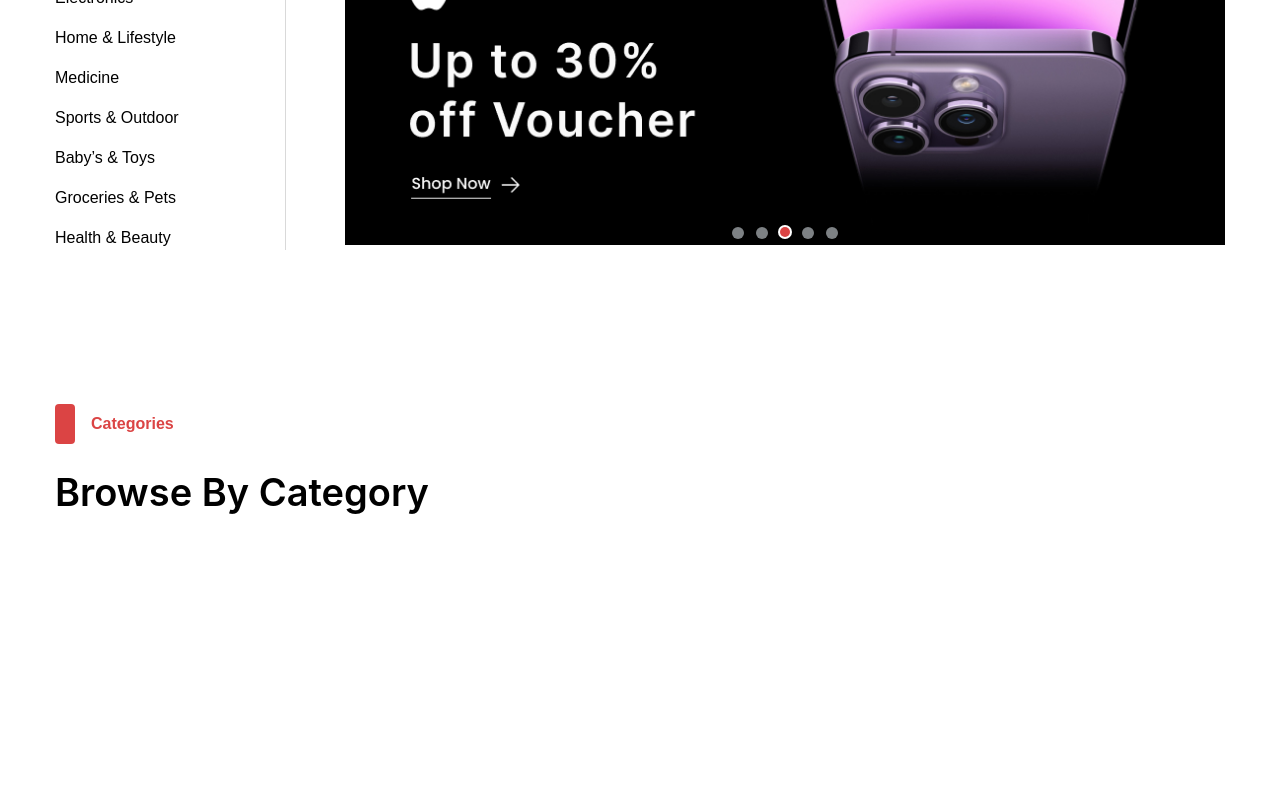
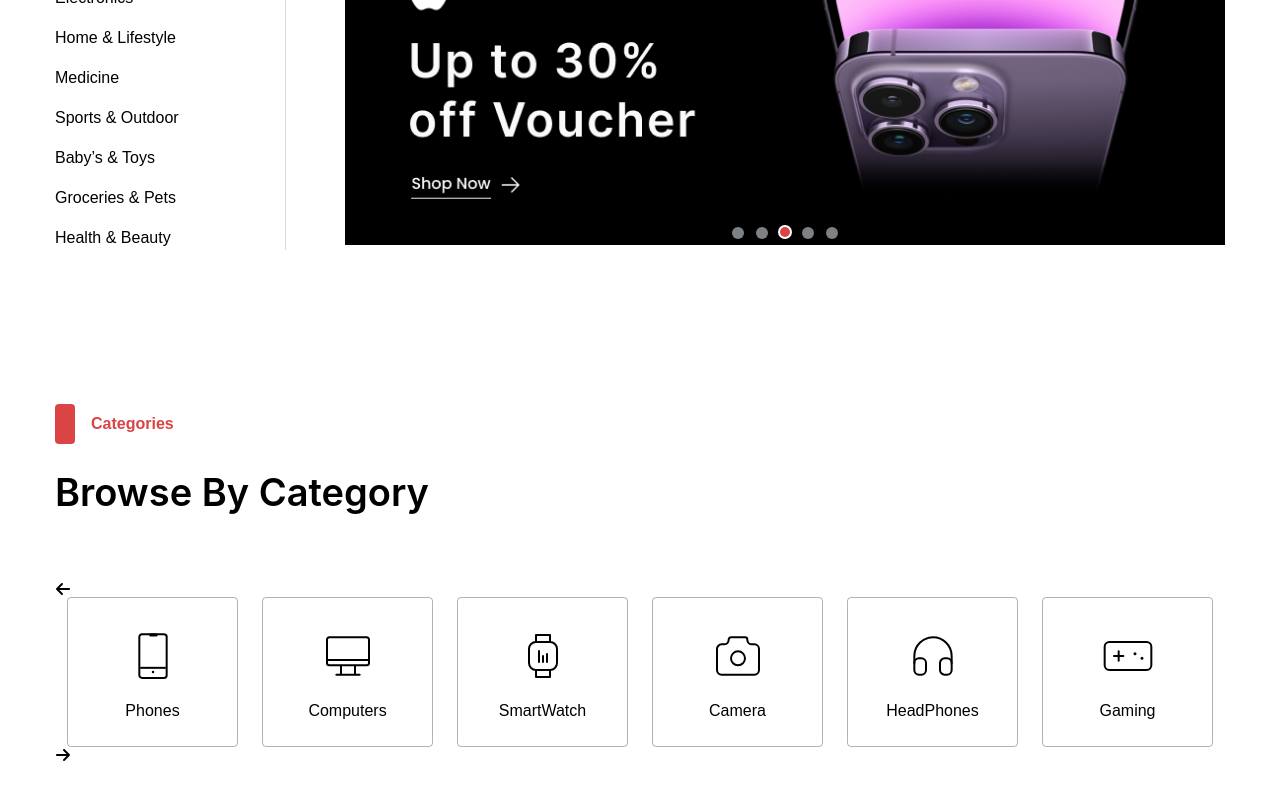
Before and after one commit to mahid76/Exclusive_E-commerce, a React (Vite) app: page / in a window 1280 px wide. Shown: the part 280-1080 px from the top of the page. Before the commit the page ends 956 px from the top, so only its background shows below. Built offline with nearby package versions, Linux system fonts and the light colour scheme.

Commit message:
Category slider

```diff
--- a/src/components/Category/Category.jsx
+++ b/src/components/Category/Category.jsx
@@ -2,8 +2,18 @@
 import SectionHead from '../SectionHead/SectionHead'
 import Container from "../Layout/Container";
 import SectionSubHead from '../SectionHead/SectionSubHead';
+import PhonesSvg from '../Svg/PhonesSvg'
+import ComputersSvg from '../Svg/ComputersSvg'
+import SmartWatchSvg from '../Svg/SmartWatchSvg'
+import CameraSvg from '../Svg/CameraSvg'
+import HeadPhonesSvg from '../Svg/HeadPhonesSvg'
+import GamingSvg from '../Svg/GamingSvg'
+import AlienSvg from '../Svg/AlienSvg'
+import CategorySlider from '../Slider/CategorySlider';
 
 const Category = () => {
+
+
   return (
     <div className='pt-[153px] pb-[95px] '>
        <Container>
@@ -13,10 +23,10 @@
         <SectionSubHead>
           Browse By Category
         </SectionSubHead>
-        <div className='mt-15'>
 
-        </div>
-       <div></div>
+       <div>
+        <CategorySlider />
+       </div>
        </Container>
     </div>
   )
--- /dev/null
+++ b/src/components/Slider/CategorySlider.jsx
@@ -0,0 +1,94 @@
+import Slider from "react-slick";
+import "slick-carousel/slick/slick.css";
+import AlienSvg from "../Svg/AlienSvg";
+import CameraSvg from "../Svg/CameraSvg";
+import ComputersSvg from "../Svg/ComputersSvg";
+import GamingSvg from "../Svg/GamingSvg";
+import HeadPhonesSvg from "../Svg/HeadPhonesSvg";
+import PhonesSvg from "../Svg/PhonesSvg";
+import SmartWatchSvg from "../Svg/SmartWatchSvg";
+import { FaArrowLeft } from "react-icons/fa6";
+import { FaArrowRight } from "react-icons/fa6";
+
+const CategorySlider = () => {
+	const categoryItems = [
+		{
+			image: <PhonesSvg />,
+			title: "Phones",
+		},
+		{
+			image: <ComputersSvg />,
+			title: "Computers",
+		},
+		{
+			image: <SmartWatchSvg />,
+			title: "SmartWatch",
+		},
+		{
+			image: <CameraSvg />,
+			title: "Camera",
+		},
+		{
+			image: <HeadPhonesSvg />,
+			title: "HeadPhones",
+		},
+		{
+			image: <GamingSvg />,
+			title: "Gaming",
+		},
+		{
+			image: <AlienSvg />,
+			title: "Alien",
+		},
+	];
+	function SampleNextArrow(props) {
+		const { className, style, onClick } = props;
+		return (
+			<div
+				className={className}
+				style={{ ...style, display: "block", background: "red" }}
+				onClick={onClick}
+			/>
+		);
+	}
+
+	function SamplePrevArrow(props) {
+		const { className, style, onClick } = props;
+		return (
+			<div
+				className={className}
+				style={{ ...style, display: "block", background: "green" }}
+				onClick={onClick}
+			/>
+		);
+	}
+	const settings = {
+		dots: false,
+		infinite: true,
+		speed: 500,
+		slidesToShow: 6,
+		slidesToScroll: 1,
+		nextArrow: <FaArrowRight className="bg-[#F5F5F5] " />,
+		prevArrow: <FaArrowLeft className=" " />,
+	};
+	return (
+		<div className="slider-container mt-15 ">
+			<Slider {...settings}>
+				{categoryItems.map((item, index) => (
+					<div key={index} className="w-full px-3">
+						<div className="border border-black/30 pt-[30px] pb-6 rounded flex flex-col items-center ">
+							<div className="flex items-center justify-center">
+								{item.image}
+							</div>
+							<p className="font-primary leading-[22px] mt-[16px] text-center">
+								{item.title}
+							</p>
+						</div>
+					</div>
+				))}
+			</Slider>
+		</div>
+	);
+};
+
+export default CategorySlider;
--- /dev/null
+++ b/src/components/Svg/AlienSvg.jsx
@@ -0,0 +1,23 @@
+const AlienSvg = () => {
+	return (
+		<div>
+
+			<svg
+				xmlns="http://www.w3.org/2000/svg"
+				width="56"
+				height="56"
+				fill="none"
+				viewBox="0 0 16 16"
+			>
+				<path
+					fill="#000"
+					fill-rule="evenodd"
+					d="m8 16-4.458-3.662A6.96 6.96 0 0 1 1 6.96C1 3.116 4.156 0 8 0s7 3.116 7 6.96a6.96 6.96 0 0 1-2.542 5.378L8 16ZM3 6h2a2 2 0 0 1 2 2v1L3 7.5V6Zm8 0a2 2 0 0 0-2 2v1l4-1.5V6h-2Z"
+					clip-rule="evenodd"
+				/>
+			</svg>
+		</div>
+	);
+};
+
+export default AlienSvg;
```
